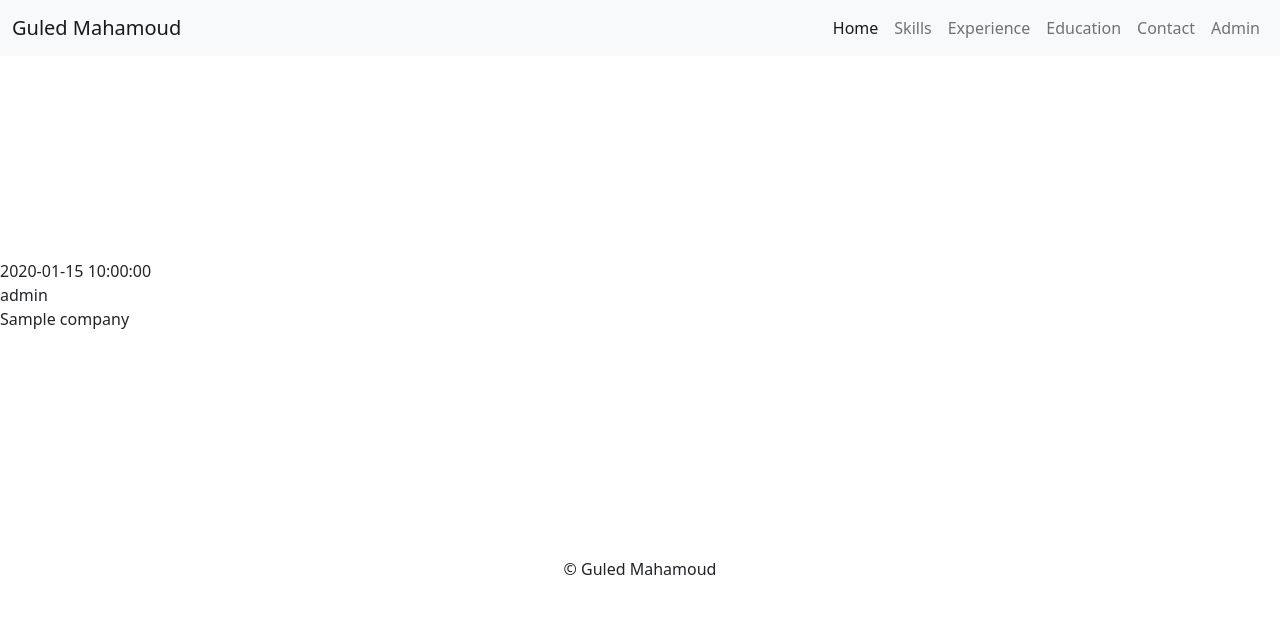
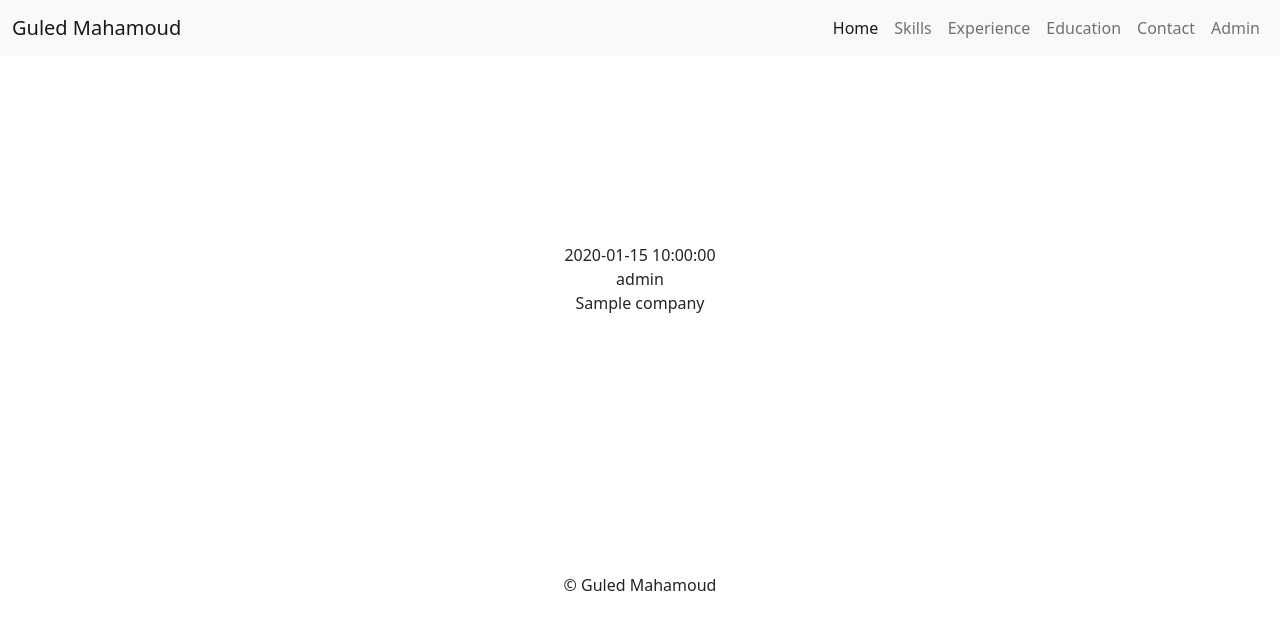
Before and after one commit to gammaled/my-resume-website, a Flask app: page /work-experience in a window 1280 px wide. Shown: the top 630 px of the page. Run offline with Flask 2, Linux system fonts and the light colour scheme; a database or web service that is not in the repository returns one stand-in record (values such as "Sample title"); some libraries are stand-ins or nearby versions.

Commit message:
centered text and added margin-bottom

```diff
--- a/templates/work-experience.html
+++ b/templates/work-experience.html
@@ -1,9 +1,13 @@
 {% extends "base.html" %}
 {% block content %}
 
+<div class="col-12 text-center">
     {% for work in work_experience %}
+    <div class="col-12 mb-5">
         {{ work.date }}<br>
         {{ work.role }}<br>
         {{ work.company }}<br>
+    </div>
     {% endfor %}<br>
+</div>
 {% endblock %}
```
